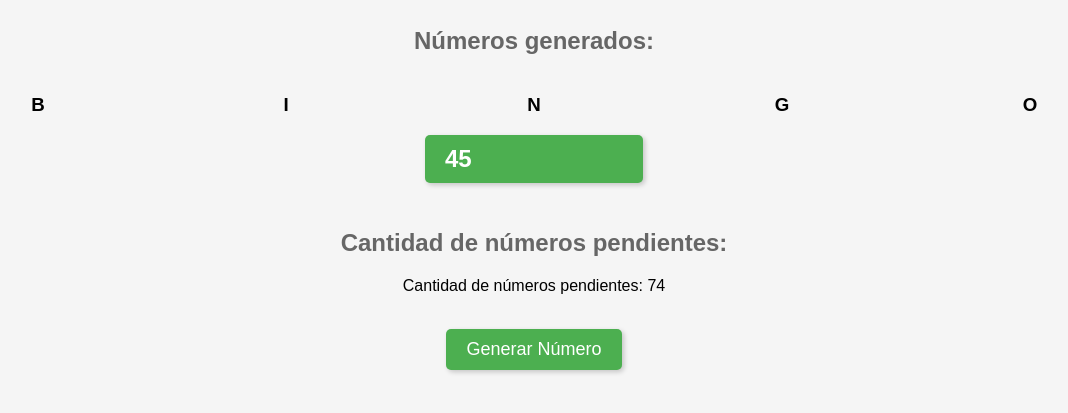
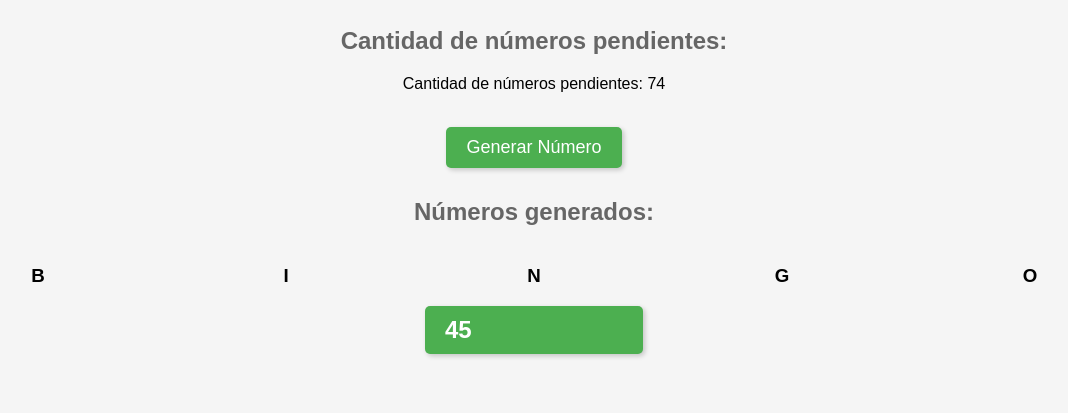
Before and after one commit to alejovicu/Bingo, a plain HTML site: page index.html in a window 1280 px wide. Both pictures are taken after a click on the button "Generar Número". Shown: the part 61-474 px from the top of the page, without its empty margins (106-1174 px from the left). Drawn offline with Linux system fonts and the light colour scheme.

Commit message:
Fix to sort the column numbers after each number generation.

```diff
--- a/index.html
+++ b/index.html
@@ -72,6 +72,13 @@
 <body>
   <h1>Juego de Bingo</h1>
 
+  <h2>Cantidad de números pendientes:</h2>
+  <p id="remaining-count"></p>
+
+  <br>
+
+  <button onclick="generateNumber()">Generar Número</button>
+
   <h2>Números generados:</h2>
   <div class="row">
     <div class="column">
@@ -95,13 +102,6 @@
       <ul id="O-numbers"></ul>
     </div>
   </div>
-
-  <h2>Cantidad de números pendientes:</h2>
-  <p id="remaining-count"></p>
-
-  <br>
-
-  <button onclick="generateNumber()">Generar Número</button>
 
   <script>
     var numbers = [];
@@ -130,18 +130,30 @@
       }
     }
 
-    // Resalta todos los números en amarillo
-    function highlightNumbersYellow() {
+    function highlightLastGenerated() {
       var columns = document.querySelectorAll(".column ul");
       columns.forEach(function(column) {
-        var lis = column.getElementsByTagName("li");
-        for (var i = 0; i < lis.length; i++) {
-          lis[i].classList.remove("green");
-          lis[i].classList.remove("yellow");
-          lis[i].classList.add("yellow");
+        // Eliminar todos los elementos HTML dentro de la columna
+        column.innerHTML = "";
+
+        var letter = column.parentElement.querySelector("h3").innerText.trim();
+        var numbers = generatedNumbers[letter];
+        if (numbers) {
+          // Ordenar los números de menor a mayor
+          numbers.sort((a, b) => a - b);
+
+          // Agregar los números nuevamente y resaltarlos en color amarillo
+          numbers.forEach(function(number) {
+            var li = document.createElement("li");
+            li.textContent = number;
+            li.classList.add("yellow");
+            column.appendChild(li);
+          });
         }
       });
     }
+
+
 
     // Generar un número aleatorio y mostrarlo en la pantalla
     function generateNumber() {
@@ -150,7 +162,7 @@
         return;
       }
 
-      highlightNumbersYellow();
+      highlightLastGenerated();
 
       var randomNumber = numbers.pop();
       var letter = getLetter(randomNumber);
@@ -158,8 +170,6 @@
 
       var generatedNumbersList = document.getElementById(letter + "-numbers");
       var remainingCount = document.getElementById("remaining-count");
-
-      generatedNumbers[letter].sort((a, b) => a - b); // Ordenar números
 
       // Agregar el número recién generado y resaltarlo en verde
       var generatedNumberHTML = "<li class='green'>" + randomNumber + "</li>";
```
Also changed, not shown: 1 other file.
